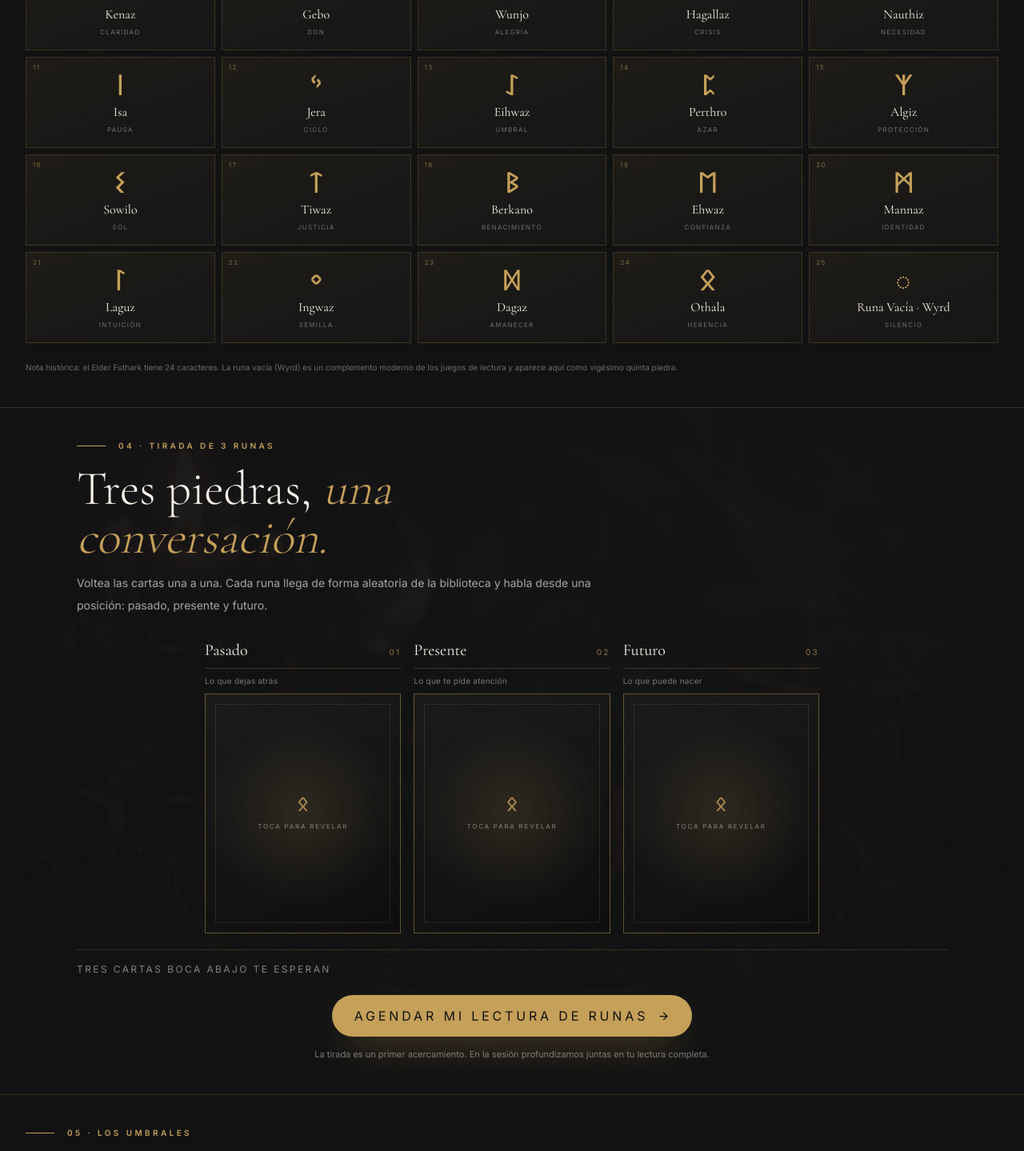
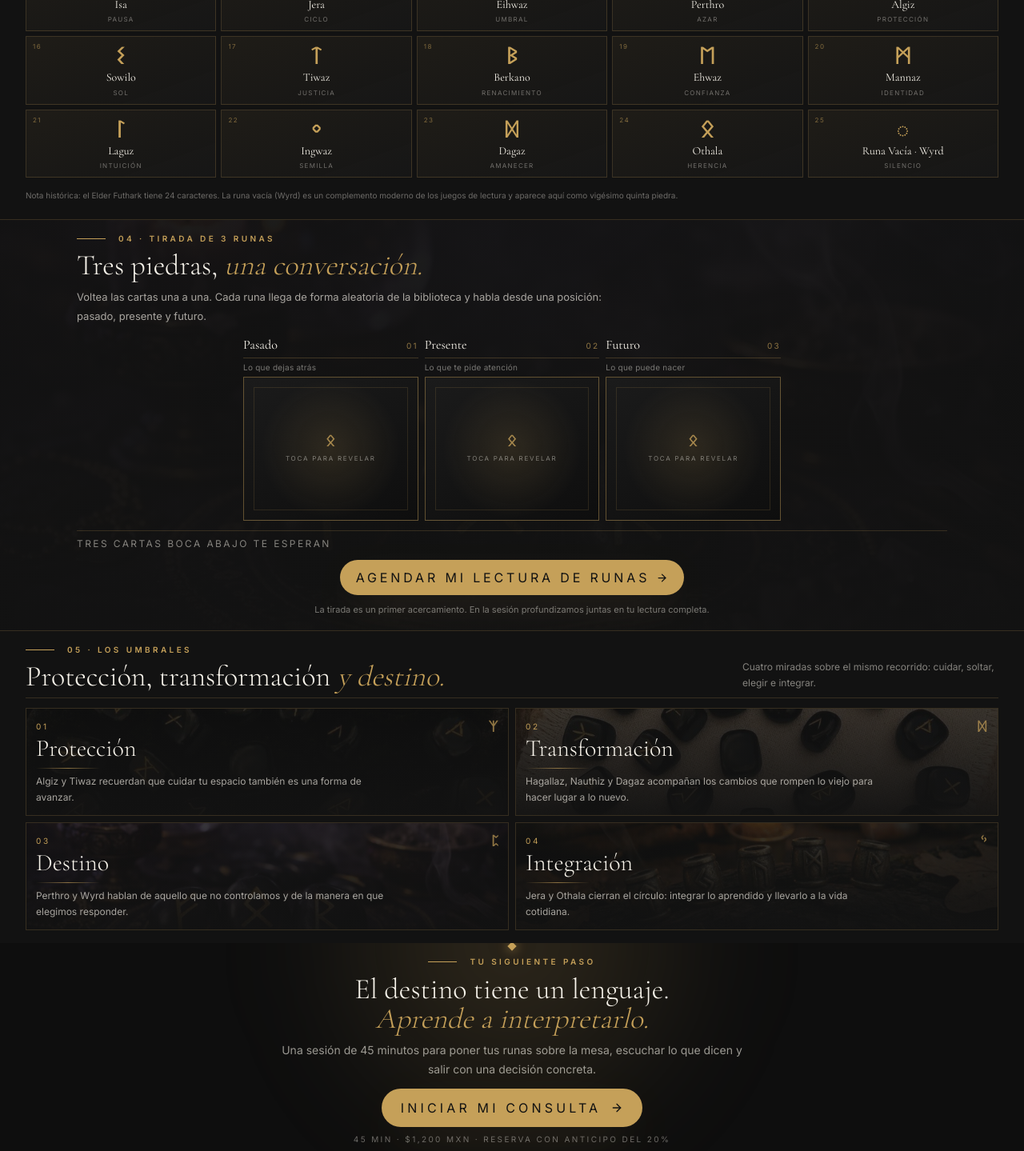
Before and after one commit to taskproservice/dharma-kadabra-app, a Next.js app: page /servicios/runas in a window 1280 px wide. Shown: the part 2600-4039 px from the top of the page at 80% size. Built offline with nearby package versions, Linux system fonts and the light colour scheme.

Commit message:
refactor: extreme compact UI and premium density on runes page
Co-authored-by: arena-agent <297053741+arena-agent@users.noreply.github.com>

```diff
--- a/components/landing/runes/rune-experience.tsx
+++ b/components/landing/runes/rune-experience.tsx
@@ -276,36 +276,36 @@ function EditorialBreak() {
 
 function Library({ onSelect }: { onSelect: (rune: Rune) => void }) {
   return (
-    <section id="biblioteca" className="scroll-mt-20 bg-[#121212] py-8 text-[#F7F3EA] sm:py-10">
+    <section id="biblioteca" className="scroll-mt-20 bg-[#121212] py-4 text-[#F7F3EA] sm:py-5">
       <div className="mx-auto max-w-7xl px-5 sm:px-8">
-        <div className="flex flex-wrap items-end justify-between gap-5 border-b border-[#C5A059]/20 pb-5">
+        <div className="flex flex-wrap items-end justify-between gap-3 border-b border-[#C5A059]/20 pb-3">
           <div>
             <Eyebrow>03 · Biblioteca</Eyebrow>
-            <h2 className="rune-display mt-4 text-5xl font-light leading-none sm:text-6xl">
+            <h2 className="rune-display mt-2 text-4xl font-light leading-none sm:text-5xl">
               Los <em className="italic text-[#C5A059]">25 símbolos</em>
             </h2>
           </div>
-          <p className="max-w-sm text-[12px] leading-6 text-[#F7F3EA]/55">
+          <p className="max-w-sm text-xs leading-5 text-[#F7F3EA]/55">
             Veinticuatro runas del Futhark antiguo y la runa vacía que completa la tirada. Toca cualquier símbolo para leer su significado.
           </p>
         </div>
 
-        <div className="mt-5 grid grid-cols-3 gap-1.5 sm:gap-2 md:grid-cols-4 lg:grid-cols-5">
+        <div className="mt-3 grid grid-cols-3 gap-1 sm:gap-1.5 md:grid-cols-4 lg:grid-cols-5">
           {runes.map((rune) => (
             <button
               key={rune.id}
               type="button"
               onClick={() => onSelect(rune)}
               aria-label={`Ver significado de ${rune.name}`}
-              className="group relative flex flex-col items-center justify-center gap-1.5 border border-[#C5A059]/20 bg-[linear-gradient(160deg,rgba(197,160,89,.07),rgba(255,255,255,.015))] px-2 py-3 text-center transition duration-300 hover:-translate-y-1 hover:border-[#C5A059]/70 hover:bg-[#C5A059]/10 focus-visible:outline focus-visible:outline-2 focus-visible:outline-offset-2 focus-visible:outline-[#C5A059] sm:py-4"
+              className="group relative flex min-h-[72px] flex-col items-center justify-center gap-1 border border-[#C5A059]/20 bg-[linear-gradient(160deg,rgba(197,160,89,.07),rgba(255,255,255,.015))] p-1.5 text-center transition duration-300 hover:-translate-y-1 hover:border-[#C5A059]/70 hover:bg-[#C5A059]/10 focus-visible:outline focus-visible:outline-2 focus-visible:outline-offset-2 focus-visible:outline-[#C5A059] sm:min-h-[84px] sm:p-2"
             >
               <span className="absolute left-2 top-1.5 text-[8px] tracking-[.18em] text-[#C5A059]/60">
                 {String(rune.number).padStart(2, "0")}
               </span>
-              <span aria-hidden="true" className="rune-glyph text-3xl text-[#C5A059] transition group-hover:scale-110 sm:text-4xl">
+              <span aria-hidden="true" className="rune-glyph text-2xl text-[#C5A059] transition group-hover:scale-110 sm:text-3xl">
                 {rune.symbol}
               </span>
-              <span className="rune-display text-sm leading-tight text-[#F7F3EA] sm:text-base">{rune.name}</span>
+              <span className="rune-display text-xs leading-tight text-[#F7F3EA] sm:text-sm">{rune.name}</span>
               <span className="hidden text-[8px] uppercase tracking-[.16em] text-[#F7F3EA]/40 sm:block">
                 {rune.keywords[0]}
               </span>
@@ -314,7 +314,7 @@ function Library({ onSelect }: { onSelect: (rune: Rune) => void }) {
           ))}
         </div>
 
-        <p className="mt-5 text-[10px] leading-5 text-[#F7F3EA]/40">
+        <p className="mt-3 text-[10px] leading-5 text-[#F7F3EA]/40">
           Nota histórica: el Elder Futhark tiene 24 caracteres. La runa vacía (Wyrd) es un complemento moderno de los juegos de lectura y aparece aquí como vigésimo quinta piedra.
         </p>
       </div>
@@ -324,7 +324,7 @@ function Library({ onSelect }: { onSelect: (rune: Rune) => void }) {
 
 function Spread() {
   return (
-    <section id="tirada" className="relative scroll-mt-20 overflow-hidden border-y border-[#C5A059]/20 bg-[#121212] py-8 sm:py-10">
+    <section id="tirada" className="relative scroll-mt-20 overflow-hidden border-y border-[#C5A059]/20 bg-[#121212] py-3 sm:py-4">
       <Image
         src={IMAGES.spread}
         alt="Tres runas negras con símbolos dorados sobre un mantel violeta iluminado por una vela"
@@ -337,14 +337,14 @@ function Spread() {
       <div className="relative mx-auto max-w-6xl px-5 sm:px-8">
         <div className="max-w-2xl">
           <Eyebrow>04 · Tirada de 3 runas</Eyebrow>
-          <h2 className="rune-display mt-4 text-5xl font-light leading-[1.02] sm:text-6xl">
+          <h2 className="rune-display mt-2 text-3xl font-light leading-[1.02] sm:text-4xl">
             Tres piedras, <em className="italic text-[#C5A059]">una conversación.</em>
           </h2>
-          <p className="mt-3 text-[14px] leading-7 text-[#F7F3EA]/65">
+          <p className="mt-2 text-[13px] leading-6 text-[#F7F3EA]/65">
             Voltea las cartas una a una. Cada runa llega de forma aleatoria de la biblioteca y habla desde una posición: pasado, presente y futuro.
           </p>
         </div>
-        <div className="mt-7">
+        <div className="mt-3">
           <ThreeRuneSpread />
         </div>
       </div>
@@ -354,23 +354,23 @@ function Spread() {
 
 function Transformations() {
   return (
-    <section className="bg-[#121212] py-8 text-[#F7F3EA] sm:py-10">
+    <section className="bg-[#121212] py-3 text-[#F7F3EA] sm:py-4">
       <div className="mx-auto max-w-7xl px-5 sm:px-8">
-        <div className="flex flex-wrap items-end justify-between gap-5 border-b border-[#C5A059]/20 pb-5">
+        <div className="flex flex-wrap items-end justify-between gap-3 border-b border-[#C5A059]/20 pb-2">
           <div>
             <Eyebrow>05 · Los umbrales</Eyebrow>
-            <h2 className="rune-display mt-4 text-5xl font-light leading-none sm:text-6xl">
+            <h2 className="rune-display mt-2 text-3xl font-light leading-none sm:text-4xl">
               Protección, transformación <em className="italic text-[#C5A059]">y destino.</em>
             </h2>
           </div>
-          <p className="max-w-xs text-[12px] leading-6 text-[#F7F3EA]/50">
+          <p className="max-w-xs text-xs leading-5 text-[#F7F3EA]/50">
             Cuatro miradas sobre el mismo recorrido: cuidar, soltar, elegir e integrar.
           </p>
         </div>
 
-        <div className="mt-5 grid gap-3 md:grid-cols-2">
+        <div className="mt-3 grid gap-1.5 sm:gap-2 md:grid-cols-2">
           {pillars.map((pillar) => (
-            <article key={pillar.title} className="group relative min-h-[190px] overflow-hidden border border-[#C5A059]/20 p-4 sm:p-5">
+            <article key={pillar.title} className="group relative min-h-[120px] overflow-hidden border border-[#C5A059]/20 p-3 sm:p-3">
               <Image
                 src={pillar.image}
                 alt=""
@@ -382,12 +382,12 @@ function Transformations() {
               <div className="relative flex h-full flex-col">
                 <div className="flex items-center justify-between">
                   <span className="text-[10px] tracking-[.28em] text-[#C5A059]">{pillar.number}</span>
-                  <span aria-hidden="true" className="rune-glyph text-2xl text-[#C5A059]/70">{pillar.glyph}</span>
+                  <span aria-hidden="true" className="rune-glyph text-xl text-[#C5A059]/70">{pillar.glyph}</span>
                 </div>
                 <div className="mt-auto">
-                  <h3 className="rune-display text-3xl font-light sm:text-4xl">{pillar.title}</h3>
-                  <div className="rune-hairline my-3 h-px w-20" />
-                  <p className="max-w-md text-[12px] leading-6 text-[#F7F3EA]/65">{pillar.text}</p>
+                  <h3 className="rune-display text-2xl font-light sm:text-3xl">{pillar.title}</h3>
+                  <div className="rune-hairline my-1.5 h-px w-20" />
+                  <p className="max-w-md text-xs leading-5 text-[#F7F3EA]/65">{pillar.text}</p>
                 </div>
               </div>
             </article>
@@ -402,35 +402,35 @@ function Consultation() {
   const service = services.find((item) => item.id === "lectura-de-runas");
 
   return (
-    <section id="consulta" className="relative scroll-mt-20 overflow-hidden bg-[#0e0e0e] px-5 py-10 text-center sm:px-8 sm:py-12">
+    <section id="consulta" className="relative scroll-mt-20 overflow-hidden bg-[#0e0e0e] px-5 py-3 text-center sm:px-8 sm:py-4">
       <span aria-hidden="true" className="pointer-events-none absolute left-1/2 top-0 size-[36rem] -translate-x-1/2 -translate-y-1/2 rounded-full bg-[radial-gradient(circle,rgba(197,160,89,.2),transparent_70%)] blur-3xl" />
       <span aria-hidden="true" className="absolute left-1/2 top-0 size-2 -translate-x-1/2 rotate-45 bg-[#C5A059] shadow-[0_0_14px_rgba(197,160,89,.9)]" />
       <div className="relative mx-auto max-w-4xl">
         <div className="flex justify-center">
           <Eyebrow>Tu siguiente paso</Eyebrow>
         </div>
-        <h2 className="rune-display mt-9 text-5xl font-light leading-[1.04] text-[#F7F3EA] sm:text-7xl">
+        <h2 className="rune-display mt-2 text-3xl font-light leading-[1.04] text-[#F7F3EA] sm:text-4xl">
           El destino tiene un lenguaje.
           <br />
           <em className="italic text-[#C5A059]">Aprende a interpretarlo.</em>
         </h2>
-        <p className="mx-auto mt-8 max-w-xl text-[15px] leading-8 text-[#F7F3EA]/60">
+        <p className="mx-auto mt-2 max-w-xl text-sm leading-6 text-[#F7F3EA]/60">
           Una sesión de 45 minutos para poner tus runas sobre la mesa, escuchar lo que dicen y salir con una decisión concreta.
         </p>
-        <div className="mt-11 flex justify-center">
+        <div className="mt-3 flex justify-center">
           <RuneBookingCTA
-            className="group inline-flex items-center gap-4 rounded-full bg-[#C5A059] px-10 py-5 text-[11px] font-semibold uppercase tracking-[.26em] text-[#121212] shadow-[0_22px_60px_-22px_rgba(197,160,89,.9)] transition hover:bg-[#d9b673]"
+            className="group inline-flex items-center gap-3 rounded-full bg-[#C5A059] px-6 py-3 text-[10px] font-semibold uppercase tracking-[.26em] text-[#121212] shadow-[0_22px_60px_-22px_rgba(197,160,89,.9)] transition hover:bg-[#d9b673]"
             label="Iniciar mi consulta de Lectura de Runas"
           >
             INICIAR MI CONSULTA <ArrowRight size={16} className="transition group-hover:translate-x-1" />
           </RuneBookingCTA>
         </div>
         {service && (
-          <p className="mt-6 text-[10px] uppercase tracking-[.24em] text-[#F7F3EA]/40">
+          <p className="mt-2 text-[10px] uppercase tracking-[.24em] text-[#F7F3EA]/40">
             {service.duration} · {formatSessionPrice(service.price)} · Reserva con anticipo del 20%
           </p>
         )}
-        <p className="mt-3 text-[11px] text-[#F7F3EA]/40">
+        <p className="mt-1.5 text-[11px] text-[#F7F3EA]/40">
           ¿Ya tienes cuenta? <Link href="/mi-cuenta" className="text-[#C5A059] underline underline-offset-4">Accede a Mi Cuenta</Link> para ver tus lecturas agendadas.
         </p>
       </div>
--- a/components/landing/runes/three-rune-spread.tsx
+++ b/components/landing/runes/three-rune-spread.tsx
@@ -46,40 +46,40 @@ export function ThreeRuneSpread() {
 
   return (
     <div>
-      <div className="mx-auto grid max-w-3xl gap-3 sm:grid-cols-3 sm:gap-4">
+      <div className="mx-auto grid max-w-2xl gap-2 sm:grid-cols-3 sm:gap-2">
         {POSITIONS.map((position, index) => {
           const rune = revealed[index];
           return (
             <div key={position.number}>
-              <div className="mb-2 flex items-baseline justify-between border-b border-[#C5A059]/25 pb-2">
-                <p className="rune-display text-xl text-[#F7F3EA]">{position.label}</p>
+              <div className="mb-1 flex items-baseline justify-between border-b border-[#C5A059]/25 pb-1">
+                <p className="rune-display text-base text-[#F7F3EA]">{position.label}</p>
                 <span className="text-[10px] uppercase tracking-[.22em] text-[#C5A059]/70">{position.number}</span>
               </div>
-              <p className="mb-2 text-[10px] tracking-wide text-[#F7F3EA]/45">{position.note}</p>
+              <p className="mb-1 text-[10px] tracking-wide text-[#F7F3EA]/45">{position.note}</p>
 
               <div className="[perspective:1400px]">
                 <button
                   type="button"
                   onClick={() => reveal(index)}
                   aria-label={rune ? `${position.label}: ${rune.name}, ${rune.meaning}` : `Revelar runa de ${position.label.toLowerCase()}`}
-                  className="relative block aspect-[4/5] max-h-[300px] w-full cursor-pointer rounded-sm outline-none focus-visible:ring-2 focus-visible:ring-[#C5A059] focus-visible:ring-offset-2 focus-visible:ring-offset-[#121212]"
+                  className="relative block aspect-[4/5] max-h-[180px] w-full cursor-pointer rounded-sm outline-none focus-visible:ring-2 focus-visible:ring-[#C5A059] focus-visible:ring-offset-2 focus-visible:ring-offset-[#121212]"
                 >
                   <span className="rune-card-3d relative block h-full w-full" data-flipped={Boolean(rune)}>
                     {/* Dorso */}
-                    <span className="rune-face absolute inset-0 flex flex-col items-center justify-center border border-[#C5A059]/45 bg-[radial-gradient(circle_at_center,rgba(197,160,89,.14),transparent_62%),linear-gradient(155deg,#1b1b1b,#0e0e0e)] p-3">
+                    <span className="rune-face absolute inset-0 flex flex-col items-center justify-center border border-[#C5A059]/45 bg-[radial-gradient(circle_at_center,rgba(197,160,89,.14),transparent_62%),linear-gradient(155deg,#1b1b1b,#0e0e0e)] p-2">
                       <span aria-hidden="true" className="absolute inset-3 border border-[#C5A059]/15" />
-                      <span aria-hidden="true" className="rune-glyph mb-2 text-2xl text-[#C5A059]/80">ᛟ</span>
+                      <span aria-hidden="true" className="rune-glyph mb-1 text-xl text-[#C5A059]/80">ᛟ</span>
                       <span className="relative text-center text-[8px] uppercase leading-4 tracking-[.22em] text-[#F7F3EA]/45">
                         {rune ? "Runa revelada" : "Toca para revelar"}
                       </span>
                     </span>
 
                     {/* Frente */}
-                    <span className="rune-face rune-face--back absolute inset-0 flex flex-col items-center justify-center border border-[#C5A059]/60 bg-[linear-gradient(160deg,#20201d,#111110)] p-3 text-center">
-                      <span aria-hidden="true" className="rune-glyph text-4xl text-[#C5A059] sm:text-5xl">{rune?.symbol ?? "✧"}</span>
-                      <span className="rune-display mt-2 text-lg text-[#F7F3EA]">{rune?.name ?? ""}</span>
-                      <span className="mt-1 line-clamp-2 text-[10px] leading-4 text-[#F7F3EA]/55">{rune?.meaning ?? ""}</span>
-                      <span className="mt-auto pt-2 text-[8px] uppercase tracking-[.2em] text-[#C5A059]/70">
+                    <span className="rune-face rune-face--back absolute inset-0 flex flex-col items-center justify-center border border-[#C5A059]/60 bg-[linear-gradient(160deg,#20201d,#111110)] p-2 text-center">
+                      <span aria-hidden="true" className="rune-glyph text-3xl text-[#C5A059] sm:text-4xl">{rune?.symbol ?? "✧"}</span>
+                      <span className="rune-display mt-1 text-sm text-[#F7F3EA]">{rune?.name ?? ""}</span>
+                      <span className="mt-0.5 line-clamp-2 text-[10px] leading-4 text-[#F7F3EA]/55">{rune?.meaning ?? ""}</span>
+                      <span className="mt-auto pt-1 text-[8px] uppercase tracking-[.2em] text-[#C5A059]/70">
                         {rune ? `Runa ${String(rune.number).padStart(2, "0")}` : ""}
                       </span>
                     </span>
@@ -91,7 +91,7 @@ export function ThreeRuneSpread() {
         })}
       </div>
 
-      <div className="mt-5 flex flex-wrap items-center justify-between gap-3 border-t border-[#C5A059]/20 pt-4">
+      <div className="mt-3 flex flex-wrap items-center justify-between gap-2 border-t border-[#C5A059]/20 pt-2">
         <p role="status" className="text-xs uppercase tracking-[.2em] text-[#F7F3EA]/50">
           {count === 0 ? "Tres cartas boca abajo te esperan" : `${count} de 3 runas reveladas`}
         </p>
@@ -106,8 +106,8 @@ export function ThreeRuneSpread() {
         )}
       </div>
 
-      <div className="mt-6 flex flex-col items-center gap-3 text-center">
-        <RuneBookingCTA className="group inline-flex items-center justify-center gap-3 rounded-full bg-[#C5A059] px-7 py-3.5 text-[10px] font-semibold uppercase tracking-[.24em] text-[#121212] shadow-[0_18px_50px_-20px_rgba(197,160,89,.85)] transition hover:bg-[#d9b673]">
+      <div className="mt-3 flex flex-col items-center gap-2 text-center">
+        <RuneBookingCTA className="group inline-flex items-center justify-center gap-2 rounded-full bg-[#C5A059] px-5 py-2.5 text-[10px] font-semibold uppercase tracking-[.24em] text-[#121212] shadow-[0_18px_50px_-20px_rgba(197,160,89,.85)] transition hover:bg-[#d9b673]">
           AGENDAR MI LECTURA DE RUNAS <ArrowRight size={15} className="transition group-hover:translate-x-1" />
         </RuneBookingCTA>
         <p className="text-[11px] leading-5 text-[#F7F3EA]/45">
```
